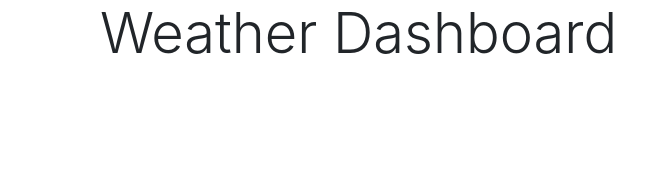
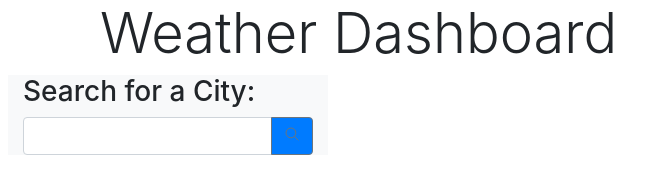
Before and after one commit to EmersonWC/weather-app, a plain HTML site: page index.html in a window 1280 px wide. Shown: the whole page, without its empty margins (0-653 px from the left). Drawn offline with nearby package versions, Linux system fonts and the light colour scheme.

Commit message:
<button and search city box made>

```diff
--- a/index.html
+++ b/index.html
@@ -23,6 +23,22 @@
             </div>
         </div>
 
+        <!--start of row 1-->
+        <div class="row-1">
+            <!-- start of col 1 in row 1-->
+            <div class="col-3 m-2 bg-light">
+                <h3>Search for a City:</h3>
+                <div class="input-group mb-2">
+                    <input type="text" class="form-control" id="city-input" aria-describedby="basic-addon2">
+                    <div class="input-group-append">
+                        <button id="add-city" class="btn btn-outline-secondary bg-primary" type="button"><ion-icon name="search-outline"></ion-icon> </button>
+                    </div>
+                </div>
+                <!--start of search history-->
+
+            </div>
+        </div>
+
 
         <script src="" async defer></script>
     </body>
```
